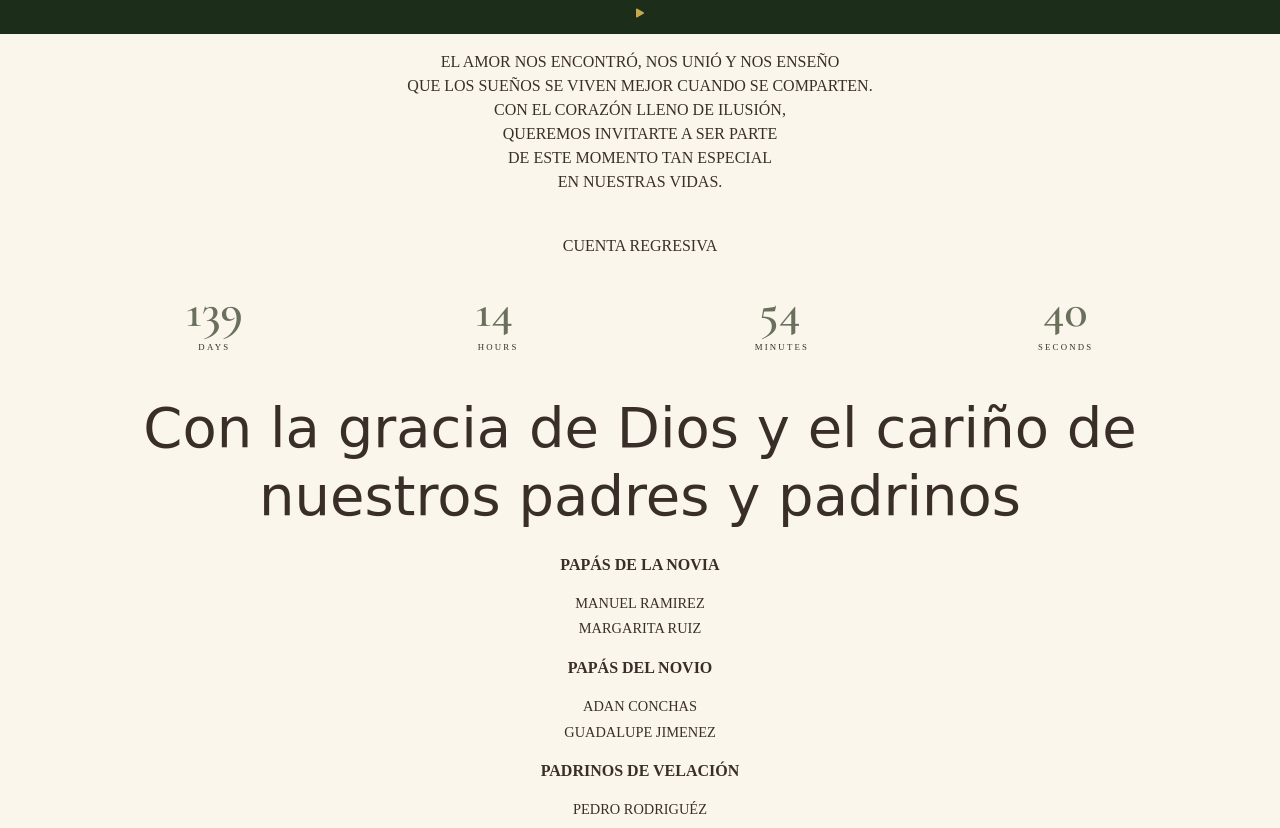
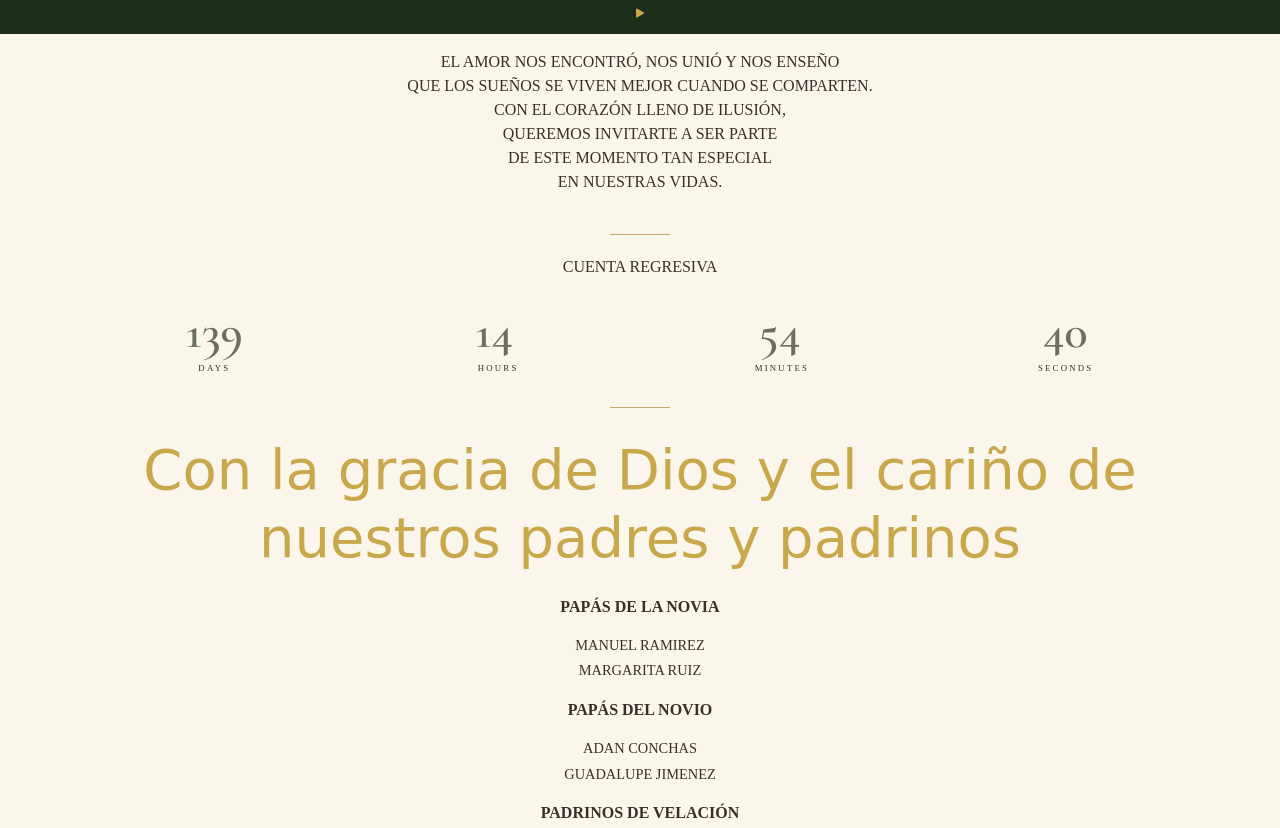
Before and after one commit to iconitodotcom/wedding-invite, a Flask app: page / in a window 1280 px wide. Shown: the top 828 px of the page. Run offline with Flask 3, Linux system fonts and the light colour scheme; some web fonts are replaced.

Commit message:
change colors of detail section

```diff
--- a/invite/templates/detail.html
+++ b/invite/templates/detail.html
@@ -14,7 +14,9 @@
                 </p>
             </div>
         </div>
-        <!-- count down row-->
+
+        <div style="width: 60px; height: 1px; background-color: #c9a876; margin: 0 auto 20px;"></div>
+
         <div class="row">
             <div class="col">
                 <div class="row justify-content-center">
@@ -44,10 +46,13 @@
                 </div>
             </div>
         </div>
+
+        <div style="width: 60px; height: 1px; background-color: #c9a876; margin: 0 auto 20px;"></div>
+
         <div class="row">
             <div class="col py-2">
                 <p class="text-center cj-seal display-4">
-                    <span class="reveal-line">
+                    <span class="reveal-line gold-txt">
                         <span>Con la gracia de Dios y el cariño de nuestros padres y padrinos</span>
                     </span>
                 </p>
```
